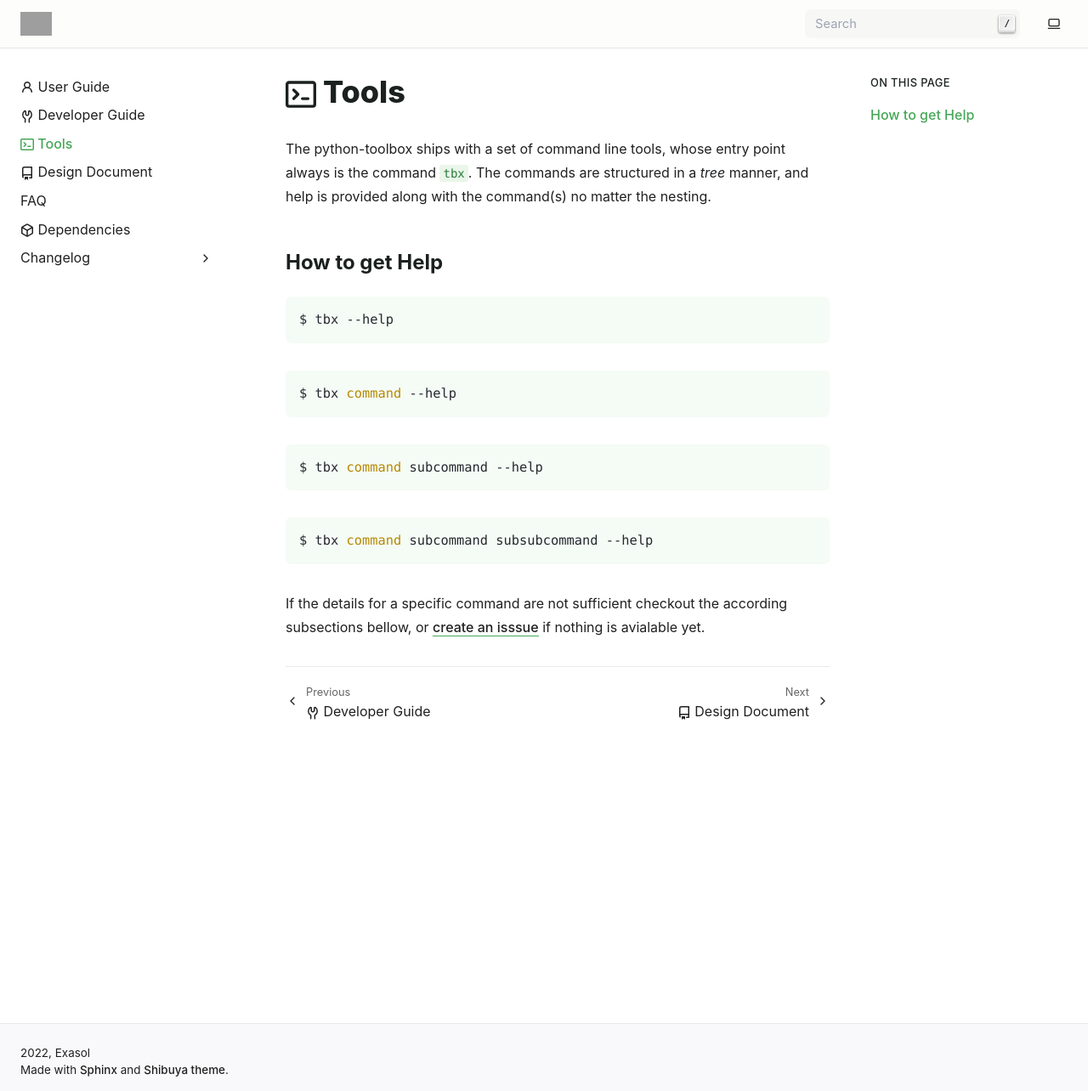
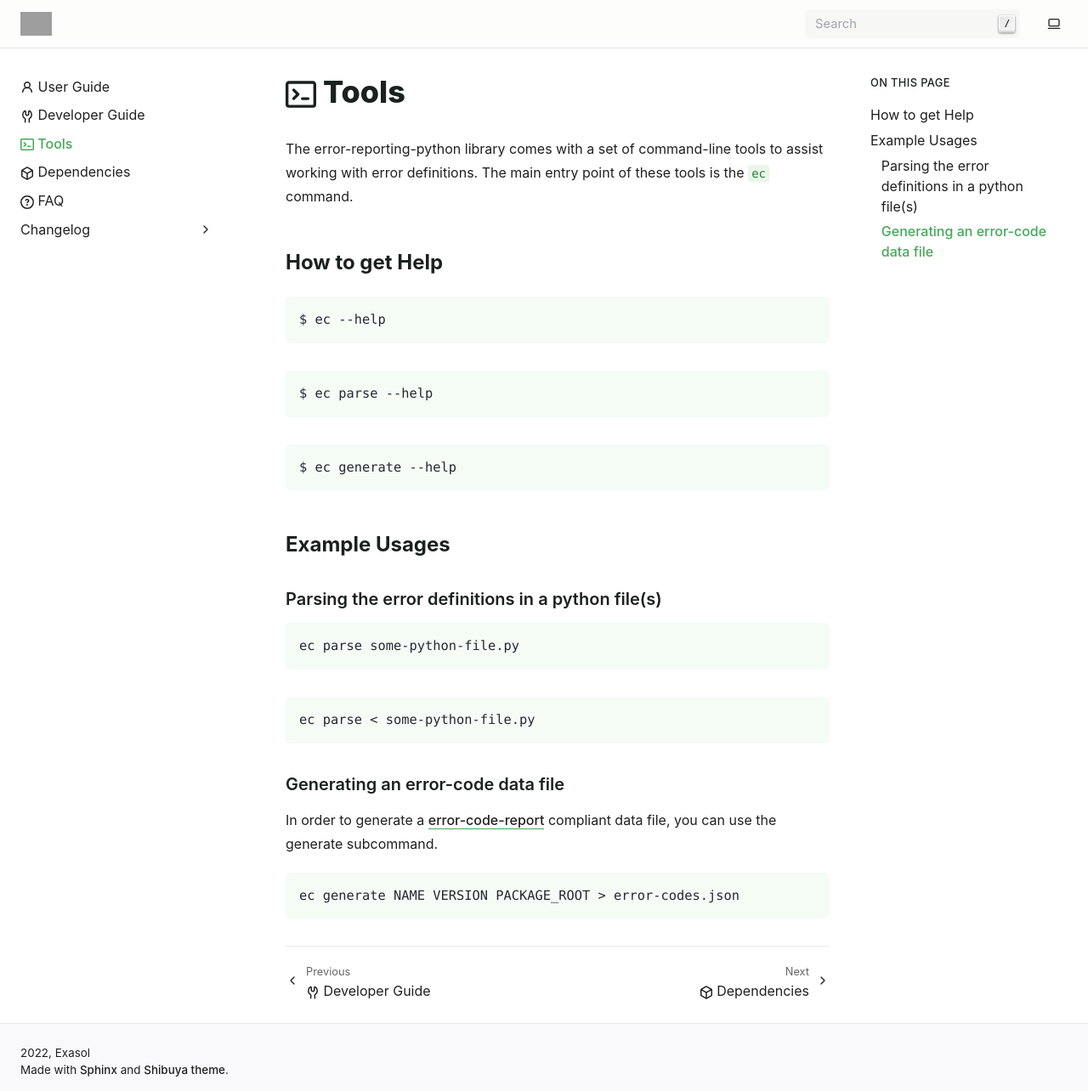
Before and after one commit to exasol/error-reporting-python, a Sphinx documentation site: the page built from doc/tools.rst, in a window 1280 px wide and 1284 px high. Shown: the whole window at 85% size. Built offline with Sphinx 7.4.7, drawn with Linux system fonts in a browser that asks for light colours; pages that are not in the unit, such as notebooks, are missing from menus; grey boxes are pictures that could not be loaded.

Commit message:
Update docs

```diff
--- a/doc/dependencies.rst
+++ b/doc/dependencies.rst
@@ -9,7 +9,7 @@ Run Time Dependencies
 ================================= ================================= ================
 Dependency                        Purpose                           License
 ================================= ================================= ================
-`Python 3`_                       Python version 3.6.1 and above    PSF
+`Python 3`_                       Python version 3.9.0 and above    PSF
 ================================= ================================= ================
 
 Test Dependencies
--- a/doc/design.rst
+++ /dev/null
@@ -1,22 +0,0 @@
-.. _design_document:
-
-:octicon:`repo` Design Document
-===============================
-
-Motivation
-----------
-
-Overview
----------
-
-Design
-------
-
-Design Principles
-+++++++++++++++++
-
-Design Decisions
-++++++++++++++++
-
-Detailed Design
-+++++++++++++++
--- a/doc/faq.rst
+++ b/doc/faq.rst
@@ -1,4 +1,4 @@
 .. _faq:
 
-FAQ
-===
+:octicon:`question` FAQ
+=======================
--- a/doc/tools.rst
+++ b/doc/tools.rst
@@ -3,28 +3,43 @@
 :octicon:`terminal` Tools
 =========================
 
-The python-toolbox ships with a set of command line tools, whose entry point always is the command :code:`tbx`.
-The commands are structured in a *tree* manner, and help is provided along with the command(s) no matter the nesting.
+The error-reporting-python library comes with a set of command-line tools to assist working with error definitions. The main entry point of these tools is the :code:`ec` command.
 
 How to get Help
 ---------------
 
 .. code-block:: shell
 
-     $ tbx --help
+     $ ec --help
 
 .. code-block:: shell
 
-     $ tbx command --help
+     $ ec parse --help
 
 .. code-block:: shell
 
-     $ tbx command subcommand --help
+     $ ec generate --help
+
+Example Usages
+--------------
+
+Parsing the error definitions in a python file(s)
+~~~~~~~~~~~~~~~~~~~~~~~~~~~~~~~~~~~~~~~~~~~~~~~~~
 
 .. code-block:: shell
 
-     $ tbx command subcommand subsubcommand --help
+    ec parse some-python-file.py
 
+.. code-block:: shell
 
-If the details for a specific command are not sufficient checkout the according subsections bellow,
-or `create an isssue <https://github.com/exasol/python-toolbox/issues/new?assignees=&labels=documentation&projects=&template=documentation.md&title=%F0%9F%93%9A+%3CInsert+Title%3E>`_ if nothing is avialable yet.
+    ec parse < some-python-file.py
+
+Generating an error-code data file
+~~~~~~~~~~~~~~~~~~~~~~~~~~~~~~~~~~
+
+In order to generate a `error-code-report <https://schemas.exasol.com/error_code_report-1.0.0.json>`__ compliant data file,
+you can use the generate subcommand.
+
+.. code-block:: shell
+
+    ec generate NAME VERSION PACKAGE_ROOT > error-codes.json
--- a/doc/user_guide/user_guide.rst
+++ b/doc/user_guide/user_guide.rst
@@ -3,10 +3,7 @@
 :octicon:`person` User Guide
 ============================
 
-This project contains a Python library for describing Exasol error messages.
-This library lets you define errors with a uniform set of attributes.
-Furthermore, the error message is implemented to be parseable,
-so that you can extract an error catalog from the code.
+This project provides a Python library for defining Exasol-compliant errors. Additionally, the defined errors can be parsed, allowing you to extract an error catalog from the code.
 
 Error Objects
 ~~~~~~~~~~~~~
@@ -123,43 +120,13 @@ Check out the `user guide <doc/user_guide/user_guide.md>`_ for more details.
 Tooling
 ~~~~~~~
 
-The :code:`exasol-error-reporting` library comes with a command line tool (:code:`ec`) which also can be invoked by using its package/module entry point (:code:`python -m exasol.error._cli`). For detailed information about the usage consider consulting the help :code:`ec --help` or :code:`python -m exasol.error._cli --help`.
+The :code:`exasol-error-reporting` library includes command-line tools to manage and work with error definitions. For further details, see the :ref:`tools` section of the documentation.
 
-Parsing the error definitions in a python file(s)
--------------------------------------------------
+Links & References
+~~~~~~~~~~~~~~~~~~
 
-.. code-block:: shell
-
-    ec parse some-python-file.py
-
-.. code-block:: shell
-
-    ec parse < some-python-file.py
-
-Generating an error-code data file
-----------------------------------
-
-In order to generate an `error-code-report <https://schemas.exasol.com/error_code_report-1.0.0.json>`_ compliant data file, you can use subcommand :code:`generate`:
-
-.. code-block:: shell
-
-    ec generate NAME VERSION PACKAGE_ROOT > error-codes.json
-
-Information for Users
----------------------
-
-* `User Guide <doc/user_guide/user_guide.md>`_
-* `Changelog <doc/changes/changelog.md>`_
-
-You can find corresponding libraries for other languages here:
+* `Error Code Report Schemas <https://schemas.exasol.com>`_
 * `Error reporting Java <https://github.com/exasol/error-reporting-java>`_
 * `Error reporting Lua <https://github.com/exasol/error-reporting-lua>`_
 * `Error reporting Go <https://github.com/exasol/error-reporting-go>`_
 * `Error reporting C# <https://github.com/exasol/error-reporting-csharp>`_
-
-Information for Contributors
-----------------------------
-
-* `System Requirement Specification <doc/system_requirements.md>`_
-* `Design <doc/design.md>`_
-* `Dependencies <doc/dependencies.md>`_
```
Also changed, not shown: doc/changes/unreleased.md (+4 -3 lines), doc/index.rst (+1 -8 lines).
